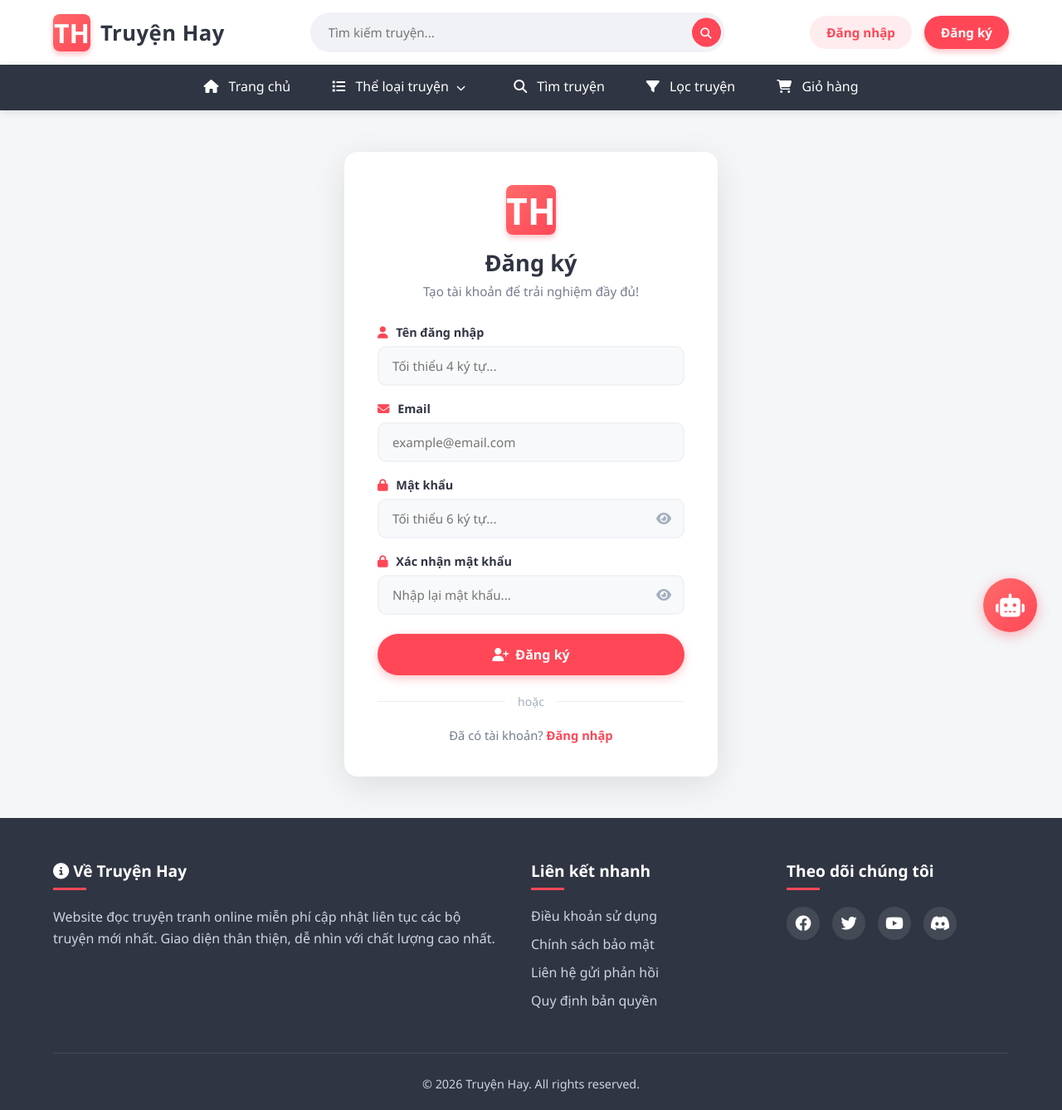
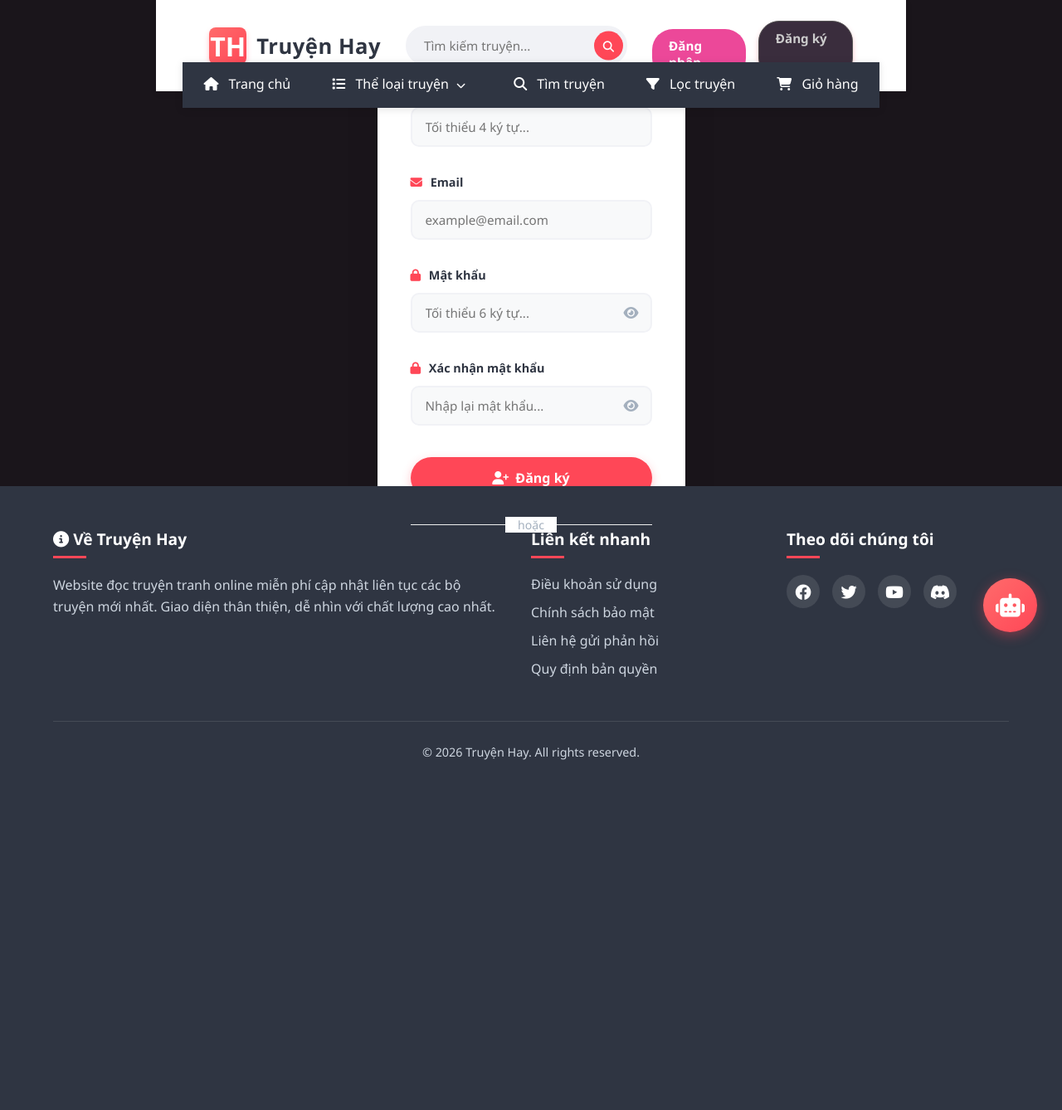
Before and after one commit to ongshowbiz/DO_AN_CO_SO_NGANH_NHOM_7, a PHP site: page /auth/register.php in a window 1280 px wide. Shown: the whole page at 83% size. After the commit the page ends 916 px from the top, so only its background shows below. Run offline with PHP 8.4, Linux system fonts and the light colour scheme.

Commit message:
file-update

```diff
--- a/Customer/style.css
+++ b/Customer/style.css
@@ -2106,3 +2106,86 @@ body {
         font-size: 1.4rem;
     }
 }
+body {
+    background-color: #1a151b;
+    color: white;
+    font-family: Arial, sans-serif;
+    display: flex;
+    justify-content: center;
+    align-items: center;
+    height: 100vh;
+    margin: 0;
+}
+
+.login-card {
+    background-color: #2a212c;
+    padding: 40px;
+    border-radius: 15px;
+    width: 350px;
+    text-align: center;
+    box-shadow: 0 10px 30px rgba(0,0,0,0.5);
+}
+
+h2 {
+    margin-bottom: 30px;
+    font-size: 24px;
+}
+
+.form-group {
+    text-align: left;
+    margin-bottom: 15px;
+}
+
+.cat-login {
+    width: 150px;
+    position: absolute;
+    top: -50px;
+    left: -5px;
+    z-index: 10;
+    transform: scaleX(-1);
+}
+
+label {
+    display: block;
+    font-size: 13px;
+    color: #aaa;
+    margin-bottom: 5px;
+}
+
+input {
+    width: 100%;
+    padding: 12px;
+    background: #1a151b;
+    border: 1px solid #444;
+    border-radius: 8px;
+    color: white;
+    box-sizing: border-box;
+}
+
+    input:focus {
+        border-color: #ec4899;
+        outline: none;
+    }
+
+.btn-login {
+    width: 100%;
+    padding: 12px;
+    background: #ec4899;
+    border: none;
+    border-radius: 8px;
+    color: white;
+    font-weight: bold;
+    margin-top: 20px;
+    cursor: pointer;
+}
+
+.btn-register {
+    width: 100%;
+    padding: 12px;
+    background: #3a2d3d;
+    border: 1px solid #555;
+    border-radius: 8px;
+    color: #ccc;
+    margin-top: 10px;
+    cursor: pointer;
+}
```
Also changed, not shown: Customer/login.php (added, +33 -0 lines), Customer/register.php (added, +33 -0 lines), Admin/login.php (deleted).
